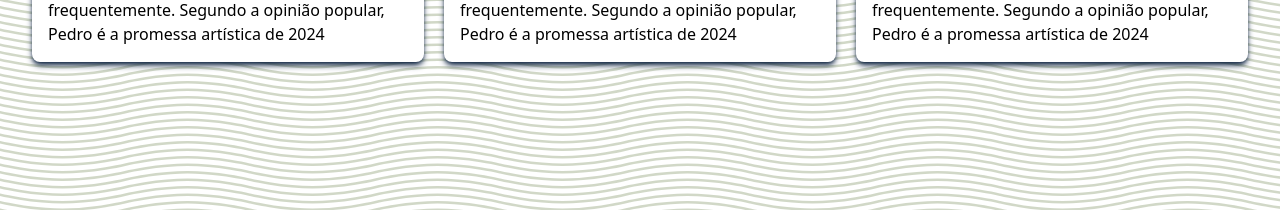
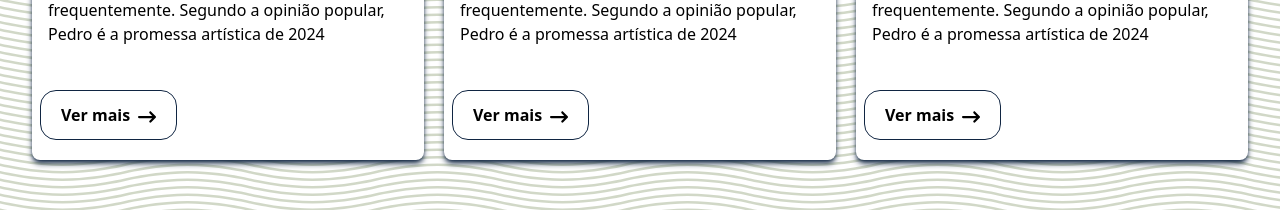
Before and after one commit to joaobsiqueira/indaiacultvite, a React (Vite) app in the folder vite-indaiacult/: page /artists in a window 1280 px wide. Shown: the part 544-754 px from the top of the page. Built offline with nearby package versions, Linux system fonts and the light colour scheme.

Commit message:
fix: added artistcard's button

```diff
--- a/vite-indaiacult/src/components/ArtistCard.tsx
+++ b/vite-indaiacult/src/components/ArtistCard.tsx
@@ -1,5 +1,6 @@
 import React, { useState } from "react";
 import { v4 as uuidv4 } from "uuid";
+import { FaArrowRightLong } from "react-icons/fa6";
 import { Artist } from "../interfaces/ArtistInterface";
 
 const ArtistCard: React.FC<{
@@ -25,6 +26,12 @@ const ArtistCard: React.FC<{
         <h3 className=" font-bold dark:text-white">{artista.name}</h3>
         <p className=" dark:text-white">{artista.description}</p>
       </div>
+      <div className="py-5">
+        <button className="ml-2 flex items-center justify-center gap-2 py-3 px-5 border font-semibold border-darkblue hover:border-lightblue dark:border-lightblue dark:hover:border-darkblue text-black dark:text-white rounded-2xl">
+          Ver mais
+          <FaArrowRightLong className="flex mt-1" size={18} />
+        </button>
+      </div>
     </div>
   );
 };
```
